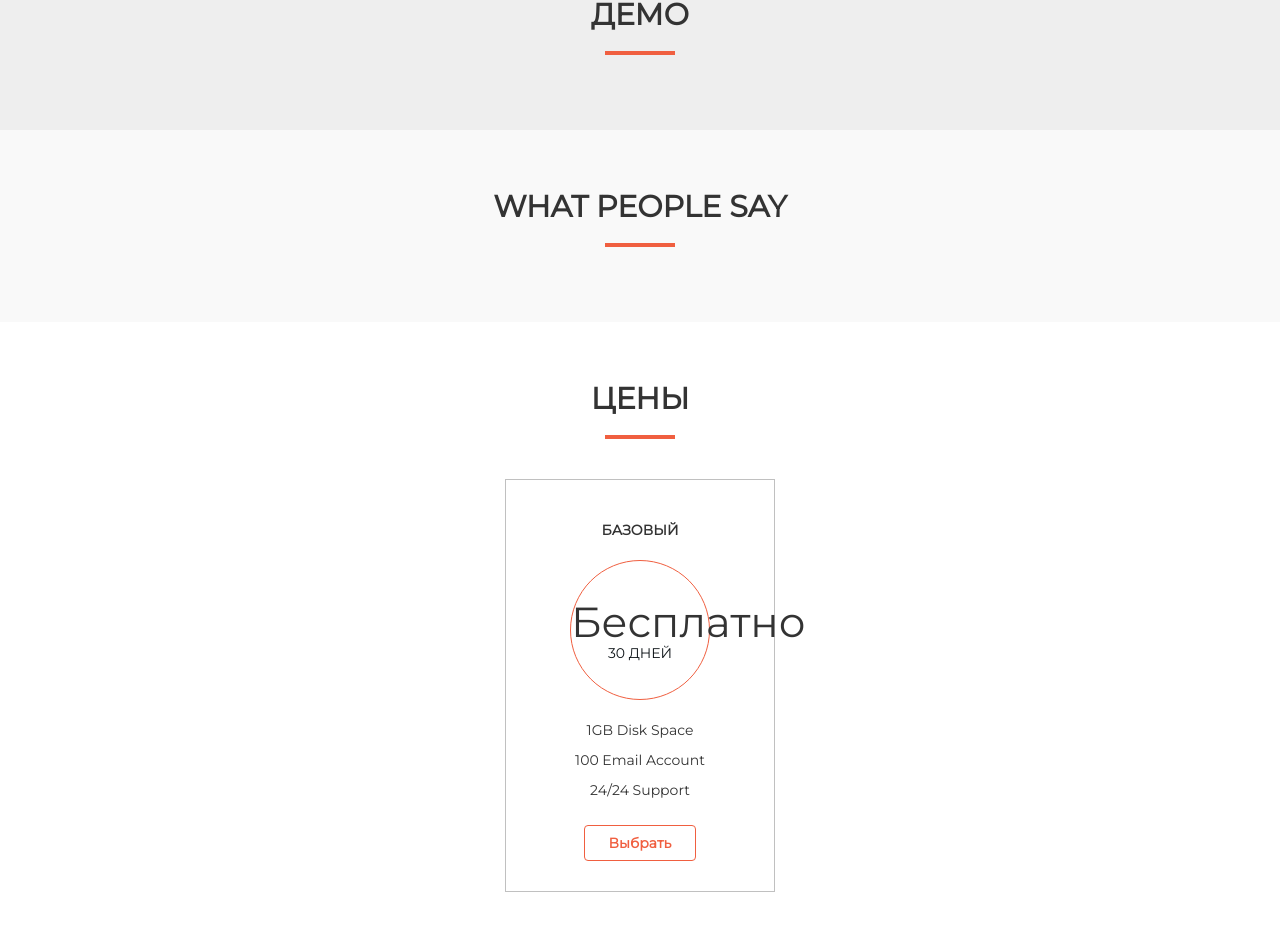
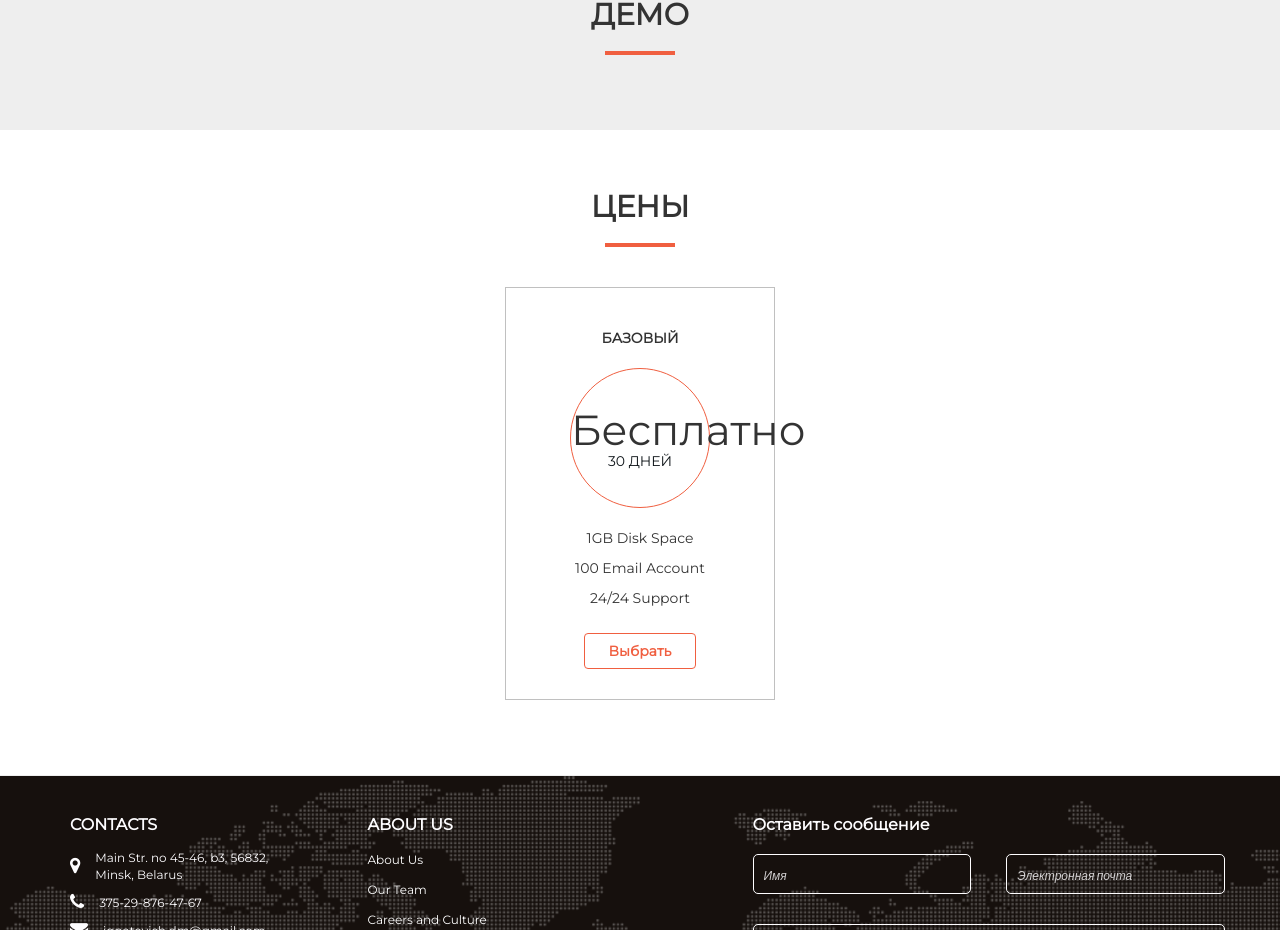
Before and after one commit to guestDI/landing-page, a React (Create React App) app: page / in a window 1280 px wide. Shown: the part 1338-2268 px from the top of the page. Built offline with nearby package versions, Linux system fonts and the light colour scheme; a web font is replaced by a local one.

Commit message:
Added naviagation to registration

```diff
--- a/src/screens/Welcome/index.js
+++ b/src/screens/Welcome/index.js
@@ -158,19 +158,19 @@ class Welcome extends Component {
                     </div>
                 </div>
             </section>
-            <section id="feedbacks" className="feedbacks_section">
-                <div className="container" >
-                    <div className="row row-centered">
-                        <div className="col-md-8 col-centered section-header">
-                            <h2 className="text-upper-case">What people say</h2>
-                            <hr/>
-                        </div>
-                    </div>
-                    <div className="row">
+            {/*<section id="feedbacks" className="feedbacks_section">*/}
+                {/*<div className="container" >*/}
+                    {/*<div className="row row-centered">*/}
+                        {/*<div className="col-md-8 col-centered section-header">*/}
+                            {/*<h2 className="text-upper-case">Наши клиенты</h2>*/}
+                            {/*<hr/>*/}
+                        {/*</div>*/}
+                    {/*</div>*/}
+                    {/*<div className="row">*/}
 
-                    </div>
-                </div>
-            </section>
+                    {/*</div>*/}
+                {/*</div>*/}
+            {/*</section>*/}
 
             <section ref="prices" id="prices" className="prices-section">
                 <div className="container">
```
